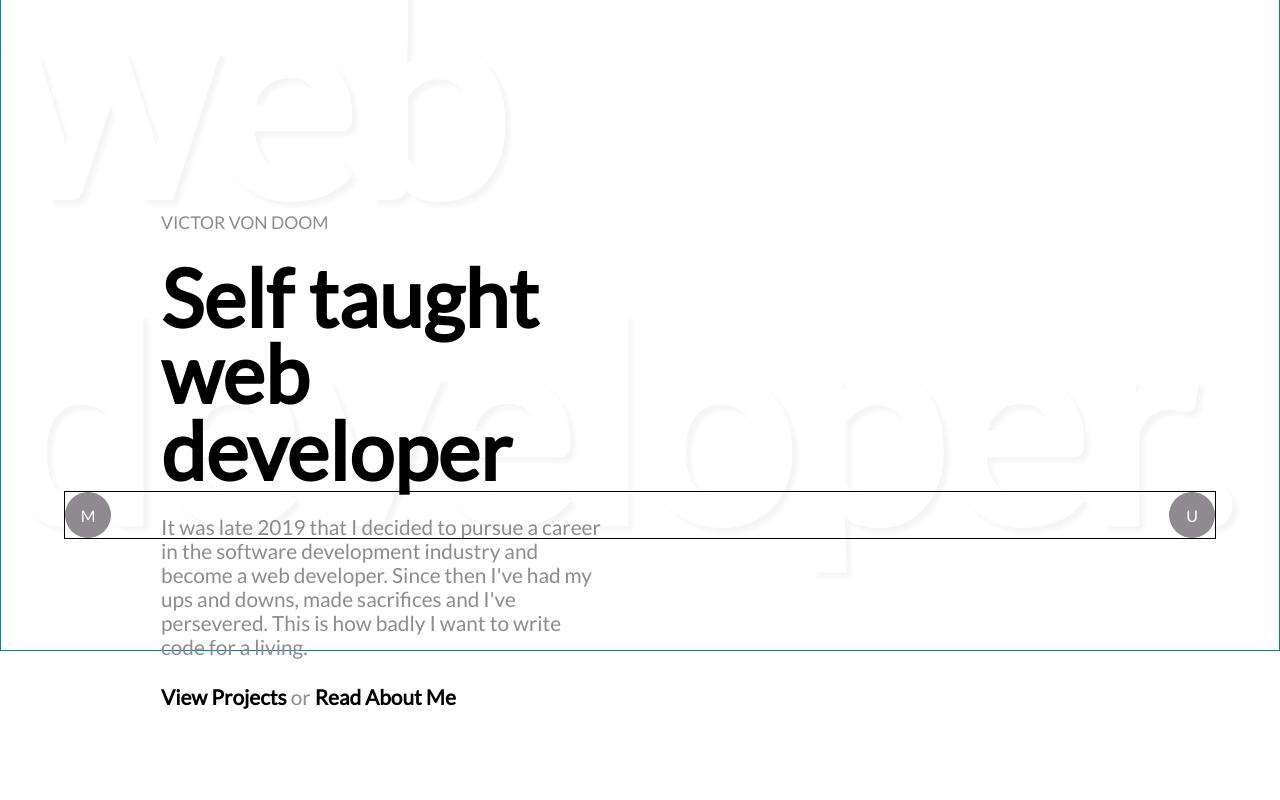
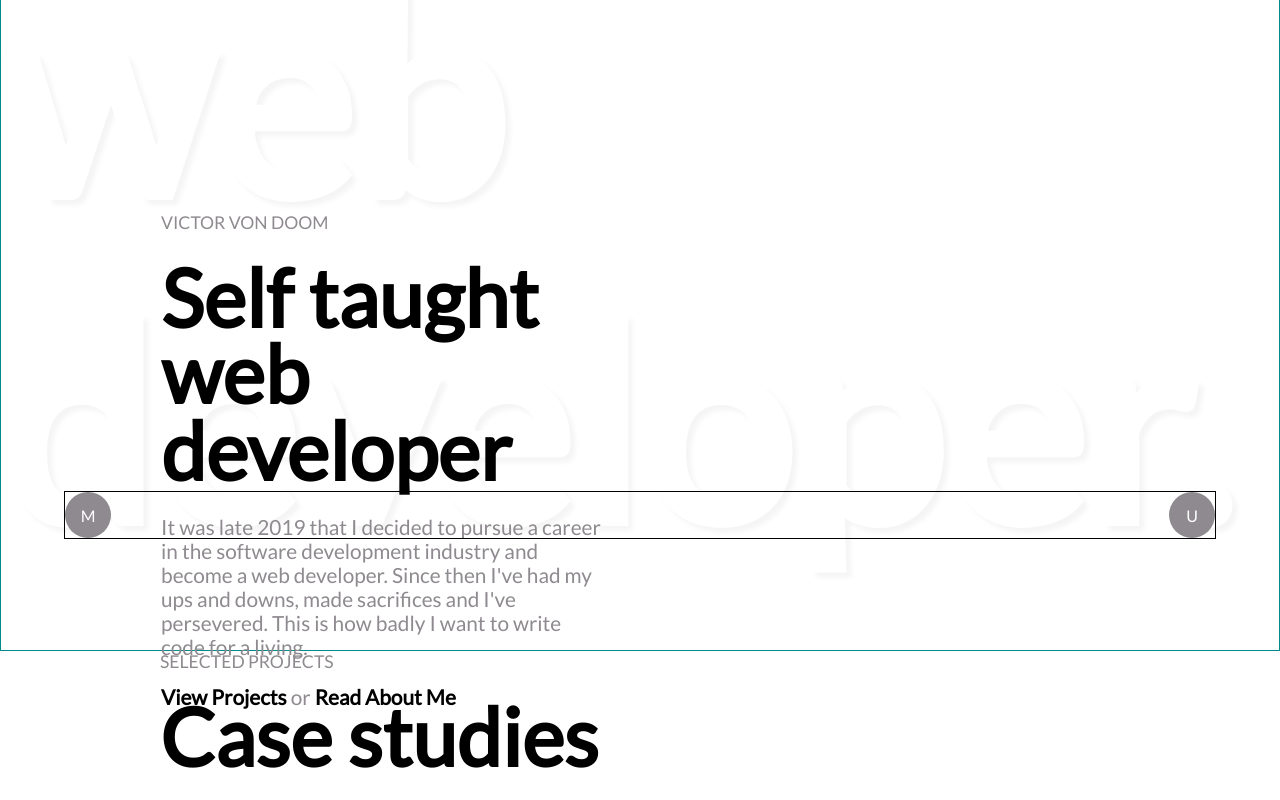
Before and after one commit to SizweMalobola/Portfolio_site, a React (Create React App) app: page / in a window 1280 px wide. Shown: the part 229-1029 px from the top of the page. Before the commit the page ends 938 px from the top, so only its background shows below. Built offline with nearby package versions, Linux system fonts and the light colour scheme.

Commit message:
added SectionHeader component

```diff
--- a/src/components/Home.js
+++ b/src/components/Home.js
@@ -1,16 +1,19 @@
 import React from "react";
 import styles from "./homeStyle.module.css";
 import { TimelineLite } from "gsap/gsap-core";
+import SectionHeader from "./SectionHeader";
 
 const HOme = () => {
   const animationTimeline = new TimelineLite({ paused: true });
   return (
     <>
       <div className={styles["container"]}>
+        {/* home top section */}
         <section className={styles["home-top"]}>
           <h1>web developer.</h1>
           <div className={styles["intro-div"]}>
             <div className={styles["row"]}>
+              {/* I might replace this with the section header component */}
               <h3>VICTOR VON DOOM</h3>
               <h1>Self taught web developer</h1>
               <p>
@@ -25,6 +28,7 @@ const HOme = () => {
             </div>
           </div>
         </section>
+        {/* fixed bottom section */}
         <div className={styles["fixed-bottom"]}>
           <a className={styles["envelope"]} href="/#">
             M <span>contact me</span>
@@ -34,6 +38,10 @@ const HOme = () => {
             U
           </a>
         </div>
+        {/* projects section */}
+        <section className={styles["projects"]}>
+          <SectionHeader title="Case studies" subtitle="Selected projects" />
+        </section>
       </div>
     </>
   );
--- /dev/null
+++ b/src/components/SectionHeader.js
@@ -0,0 +1,29 @@
+import React from "react";
+
+function SectionHeader({ subtitle, title }) {
+  return (
+    <div>
+      <h3
+        style={{
+          fontSize: "1.1rem",
+          fontWeight: 500,
+          marginBottom: "1.6rem",
+          color: "#8e8a8f",
+        }}
+      >
+        {subtitle.toUpperCase()}
+      </h3>
+      <h1
+        style={{
+          fontSize: "5rem",
+          lineHeight: "4.8rem",
+          marginBottom: "1.6rem",
+        }}
+      >
+        {title}
+      </h1>
+    </div>
+  );
+}
+
+export default SectionHeader;
--- a/src/components/homeStyle.module.css
+++ b/src/components/homeStyle.module.css
@@ -11,6 +11,8 @@
   --black-primary: black;
   --gray-primary: #8e8a8f;
 }
+/* home-top */
+
 .home-top {
   border: solid darkcyan 1px;
   width: 100%;
@@ -61,7 +63,9 @@
 .row span a:hover {
   text-decoration: underline;
 }
+
 /* fixed bottom */
+
 .fixed-bottom {
   position: fixed;
   bottom: 4%;
@@ -111,3 +115,10 @@
   opacity: 1;
   margin-left: 10px;
 }
+
+/* projects section  */
+
+.projects {
+  width: 100%;
+  padding: 0 10rem;
+}
```
